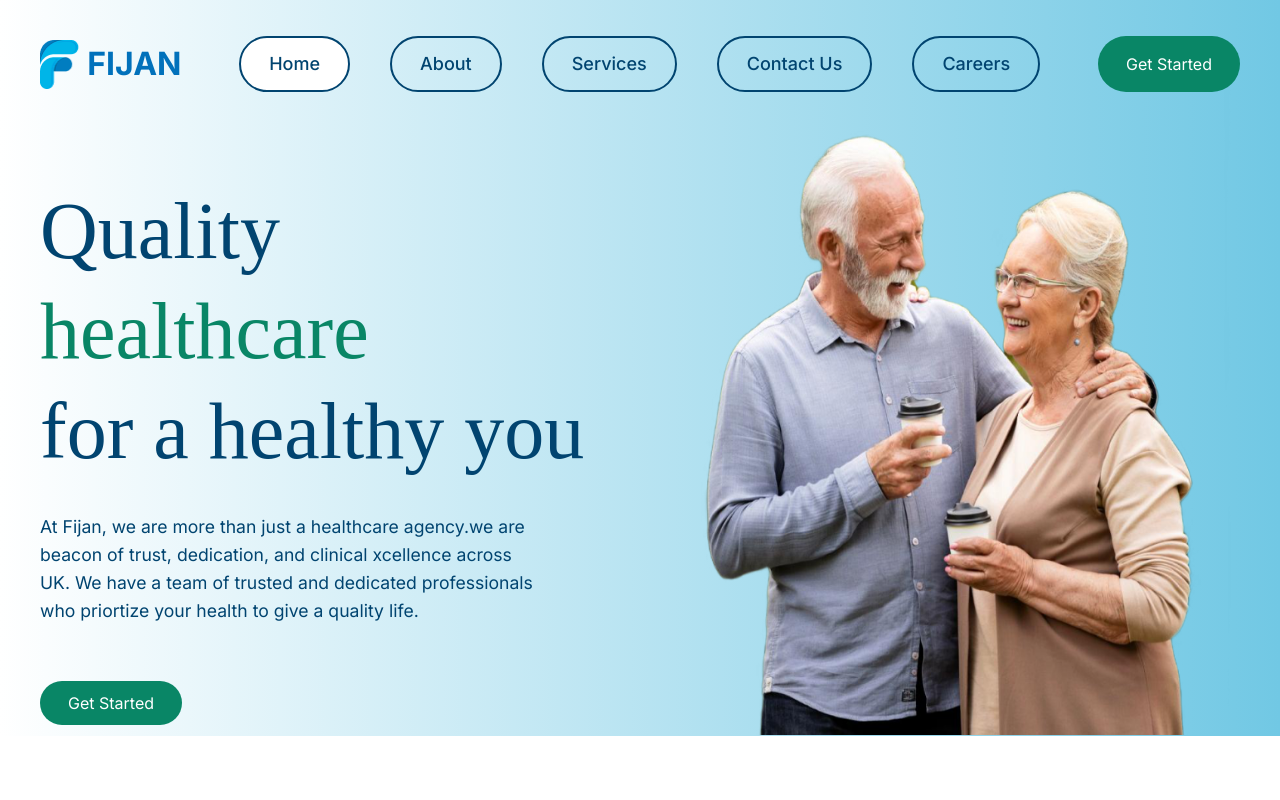
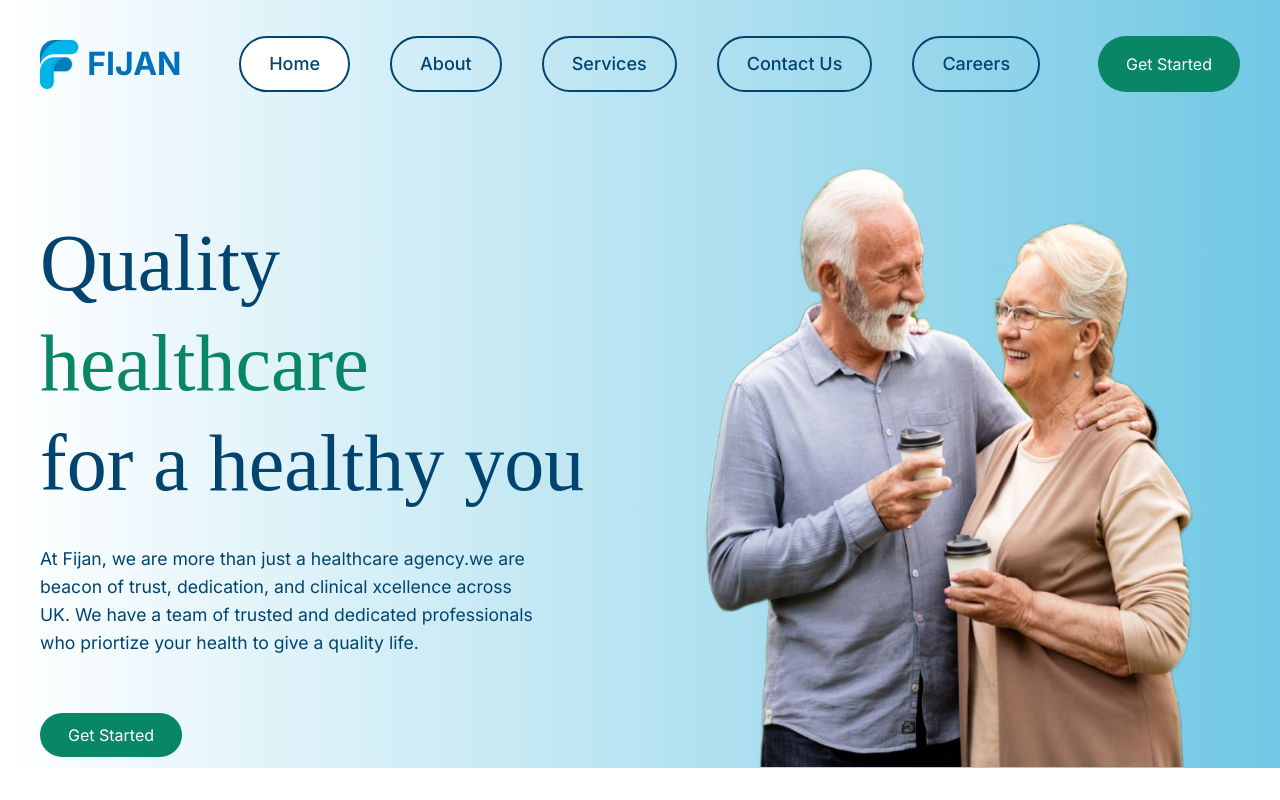
Before and after one commit to Princessayomide53/Fijan, a React (Create React App) app: page / in a window 1280 px wide. Shown: the top 800 px of the page. Built offline with nearby package versions, Linux system fonts and the light colour scheme; a web font is replaced by a local one.

Commit message:
adjusted the navbar

```diff
--- a/src/components/Nav.js
+++ b/src/components/Nav.js
@@ -8,7 +8,7 @@ const Nav = () => {
   const location = useLocation();
   return (
     <section
-      className={`bg-gradient-to-r relative py-10 from-[#ffffff] to-[#71C8E4] w-full `}
+      className={`bg-gradient-to-r relative py-10 lg:py-14 from-[#ffffff] to-[#71C8E4] w-full `}
     >
       <nav className="mac:max-w-[83rem] absolute top-7 left-0 right-0 md:max-w-[45rem] xl:max-w-[75rem] pro:max-w-[52rem] max-w-[22rem] lg:max-w-[60rem] mx-auto flex justify-between">
         <div className="flex items-center gap-2 mt-2">
@@ -48,7 +48,7 @@ const Nav = () => {
             </button>
           </Link>
           <li className="">
-            <Link to="/service">
+            <Link to="/services">
               <button
                 className={
                   location.pathname === "/service"
--- a/src/components/RouterComponent.js
+++ b/src/components/RouterComponent.js
@@ -29,7 +29,7 @@ const RouterComponent = () => {
           }
         />
         <Route
-          path="/service"
+          path="/services"
           element={
             <Layout>
               <Service />
```
